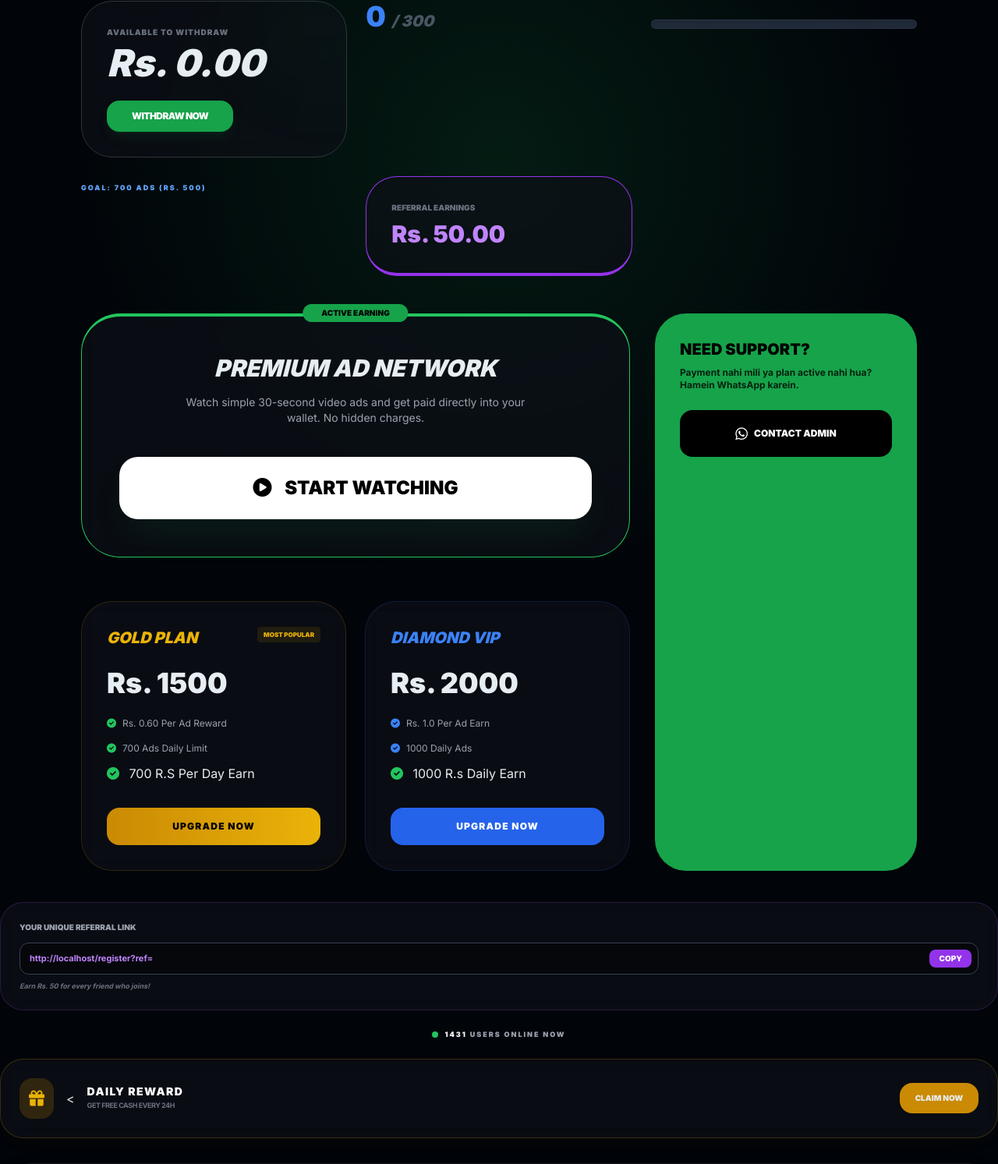
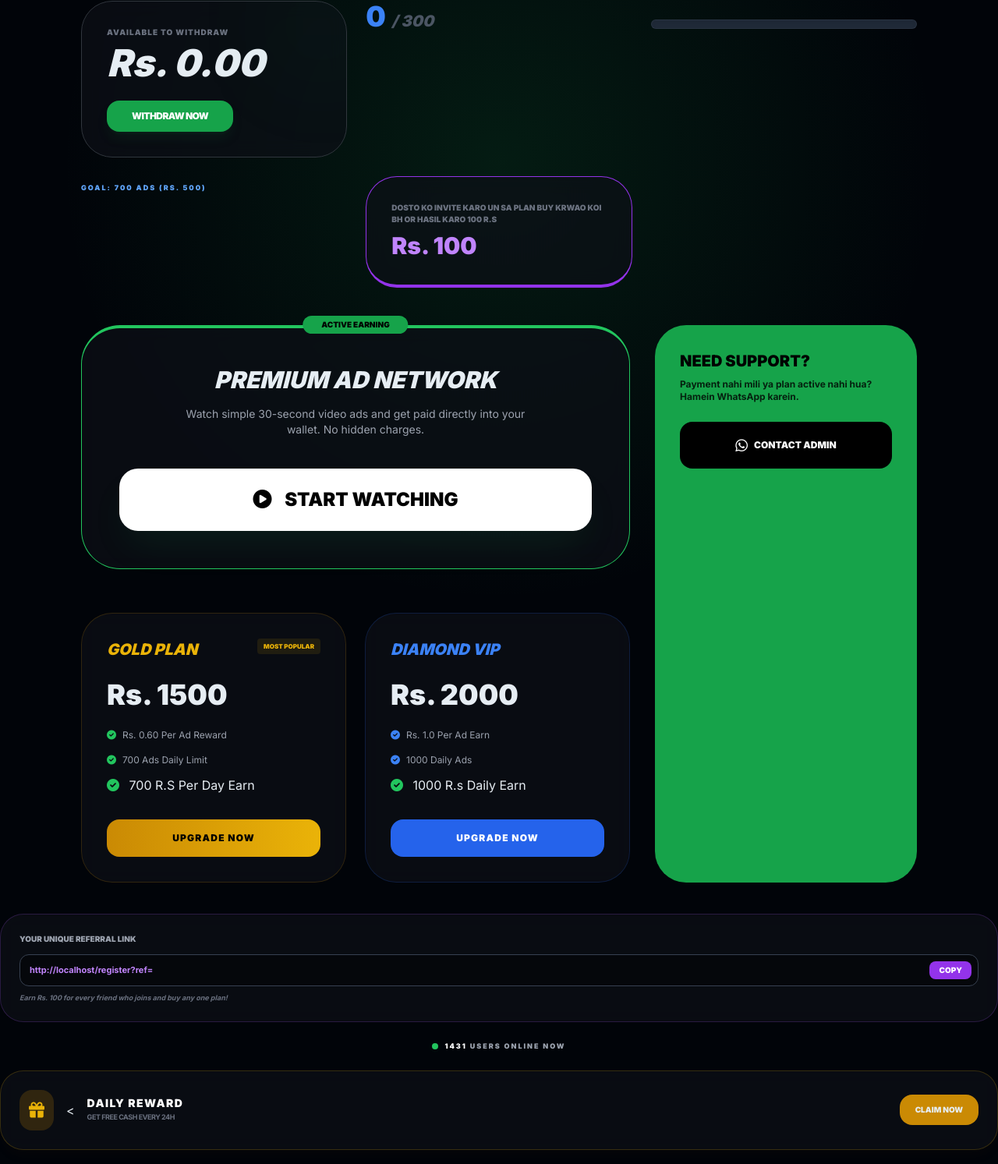
Before and after one commit to paisapropakistan/EarningApp, a Flask app: page / in a window 1280 px wide. Shown: the part 877-2370 px from the top of the page at 78% size. Run offline with Flask 3, Linux system fonts and the light colour scheme; the visitor is signed in with stand-in values (Sample User, id 1); some libraries are stand-ins or nearby versions.

Commit message:
Update index file

```diff
--- a/templates/index.html
+++ b/templates/index.html
@@ -259,8 +259,8 @@
 
 
         <div class="glass p-8 rounded-[40px] flex flex-col justify-center border-b-4 border-purple-600">
-            <p class="text-gray-500 text-[10px] font-black uppercase mb-2">Referral Earnings</p>
-            <p class="text-3xl font-black text-purple-400">Rs. 50.00</p>
+            <p class="text-gray-500 text-[10px] font-black uppercase mb-2">Dosto ko Invite Karo un Sa Plan Buy Krwao Koi bh or Hasil Karo 100 R.S</p>
+            <p class="text-3xl font-black text-purple-400">Rs. 100</p>
         </div>
     </div>
 </div>
@@ -337,7 +337,7 @@
                class="bg-transparent text-[11px] text-purple-400 font-bold outline-none flex-1 px-1">
         <button onclick="copyRef()" class="bg-purple-600 hover:bg-purple-500 text-white px-3 py-1 rounded-lg text-[10px] font-black uppercase transition">Copy</button>
     </div>
-    <p class="text-[9px] text-gray-500 mt-2 italic font-bold">Earn Rs. 50 for every friend who joins!</p>
+    <p class="text-[9px] text-gray-500 mt-2 italic font-bold">Earn Rs. 100 for every friend who joins and buy any one plan!</p>
 </div>
 
 <script>
@@ -345,7 +345,7 @@ function copyRef() {
     var copyText = document.getElementById("myRefLink");
     copyText.select();
     navigator.clipboard.writeText(copyText.value);
-    alert("Link Copied! Ab doston ko bhejein aur Rs. 50 kamayein.");
+    alert("Link Copied! Ab doston ko bhejein aur unsa Account bnawa ka plan buy karwain to apko  Rs. 100 milenga ik bandy ka .");
 }
 </script>
 
@@ -426,7 +426,7 @@ function copyRef() {
                 <i id="icon-2" class="fas fa-plus text-green-500 transition-transform"></i>
             </button>
             <div id="faq-2" class="hidden p-6 pt-0 text-sm text-gray-400 font-medium border-t border-white/5">
-                Jaise hi aapka koi dost aapke link se register karega, Rs. 50 aapke balance mein foran add ho jayenge.
+                Jaise hi aapka koi dost aapke link se register karega or plan buy kara ga, Rs. 100 aapke balance mein foran add ho jayenge.
             </div>
         </div>
 
```
